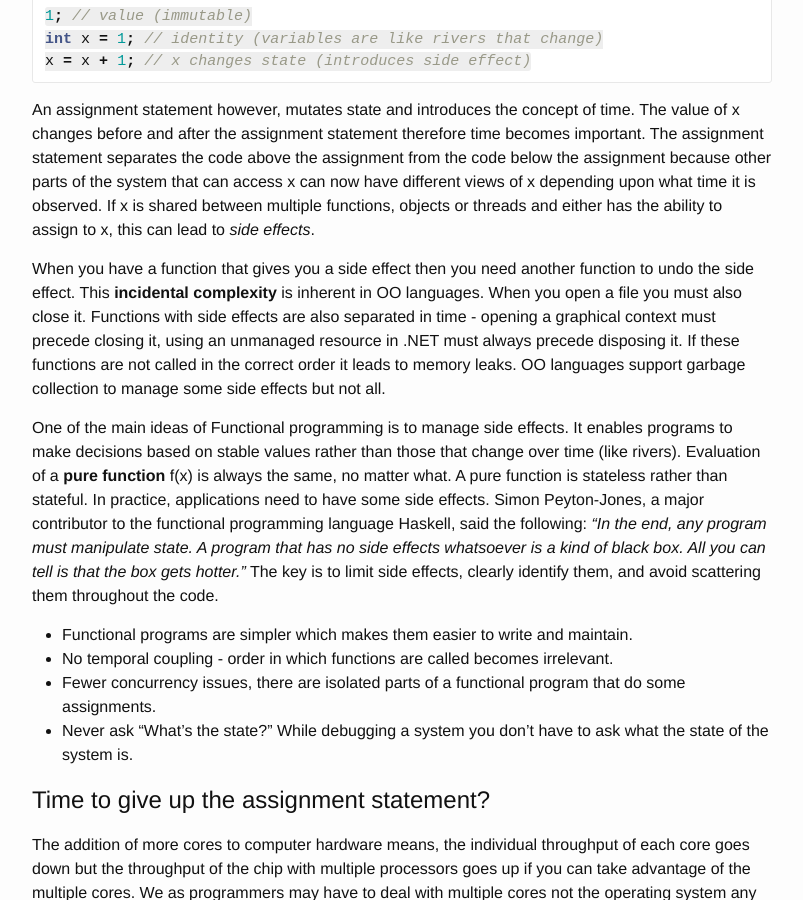
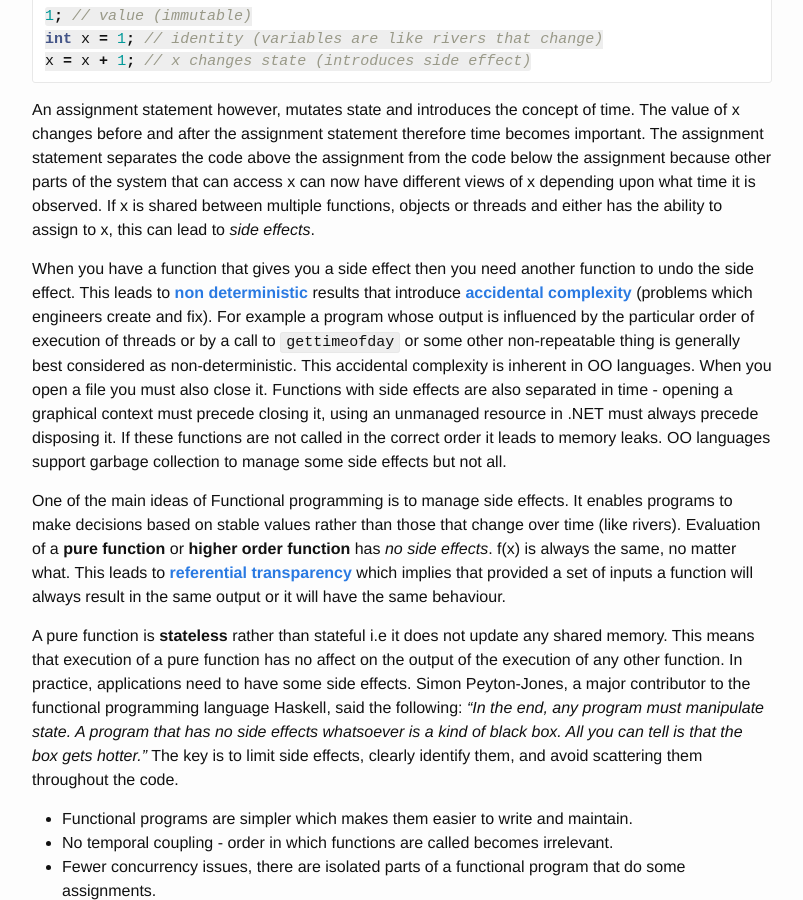
Before and after one commit to hemantksingh/hemantksingh.github.io, a Jekyll site: the page built from _posts/2015-05-19-problem-with-mutating-state.markdown, in a window 1280 px wide and 900 px high, scrolled down 641 px. Shown: the whole window, without its empty margins (238-1041 px from the left). Built offline with Jekyll 4.4.1, drawn with Linux system fonts in a browser that asks for light colours; comment, search, counter and statistics services are not loaded.

Commit message:
Updates implications and causes of side effects.

```diff
--- a/_posts/2015-05-19-problem-with-mutating-state.markdown
+++ b/_posts/2015-05-19-problem-with-mutating-state.markdown
@@ -25,9 +25,11 @@ x = x + 1; // x changes state (introduces side effect)
 
 An assignment statement however, mutates state and introduces the concept of time. The value of x changes before and after the assignment statement therefore time becomes important. The assignment statement separates the code above the assignment from the code below the assignment because other parts of the system that can access x can now have different views of x depending upon what time it is observed. If x is shared between multiple functions, objects or threads and either has the ability to assign to x, this can lead to *side effects*.
 
-When you have a function that gives you a side effect then you need another function to undo the side effect. This **incidental complexity** is inherent in OO languages. When you open a file you must also close it. Functions with side effects are also separated in time - opening a graphical context must precede closing it, using an unmanaged resource in .NET must always precede disposing it. If these functions are not called in the correct order it leads to memory leaks. OO languages support garbage collection to manage some side effects but not all.
+When you have a function that gives you a side effect then you need another function to undo the side effect. This leads to [**non deterministic**](https://en.wikipedia.org/wiki/Nondeterministic_algorithm) results  that introduce [**accidental complexity**](https://en.wikipedia.org/wiki/No_Silver_Bullet) (problems which engineers create and fix). For example a program whose output is influenced by the particular order of execution of threads or by a call to `gettimeofday` or some other non-repeatable thing is generally best considered as non-deterministic. This accidental complexity is inherent in OO languages. When you open a file you must also close it. Functions with side effects are also separated in time - opening a graphical context must precede closing it, using an unmanaged resource in .NET must always precede disposing it. If these functions are not called in the correct order it leads to memory leaks. OO languages support garbage collection to manage some side effects but not all.
 
-One of the main ideas of Functional programming is to manage side effects. It enables programs to make decisions based on stable values rather than those that change over time (like rivers). Evaluation of a **pure function** f(x) is always the same, no matter what. A pure function is stateless rather than stateful. In practice, applications need to have some side effects. Simon Peyton-Jones, a major contributor to the functional programming language Haskell, said the following: *"In the end, any program must manipulate state. A program that has no side effects whatsoever is a kind of black box. All you can tell is that the box gets hotter."* The key is to limit side effects, clearly identify them, and avoid scattering them throughout the code.
+One of the main ideas of Functional programming is to manage side effects. It enables programs to make decisions based on stable values rather than those that change over time (like rivers). Evaluation of a **pure function** or **higher order function** has *no side effects*. f(x) is always the same, no matter what. This leads to [**referential transparency**](https://wiki.haskell.org/Referential_transparency) which implies that provided a set of inputs a function will always result in the same output or it will have the same behaviour.
+
+A pure function is **stateless** rather than stateful i.e it does not update any shared memory. This means that execution of a pure function has no affect on the output of the execution of any other function. In practice, applications need to have some side effects. Simon Peyton-Jones, a major contributor to the functional programming language Haskell, said the following: *"In the end, any program must manipulate state. A program that has no side effects whatsoever is a kind of black box. All you can tell is that the box gets hotter."* The key is to limit side effects, clearly identify them, and avoid scattering them throughout the code.
 
 * Functional programs are simpler which makes them easier to write and maintain.
 * No temporal coupling - order in which functions are called becomes irrelevant.
```
